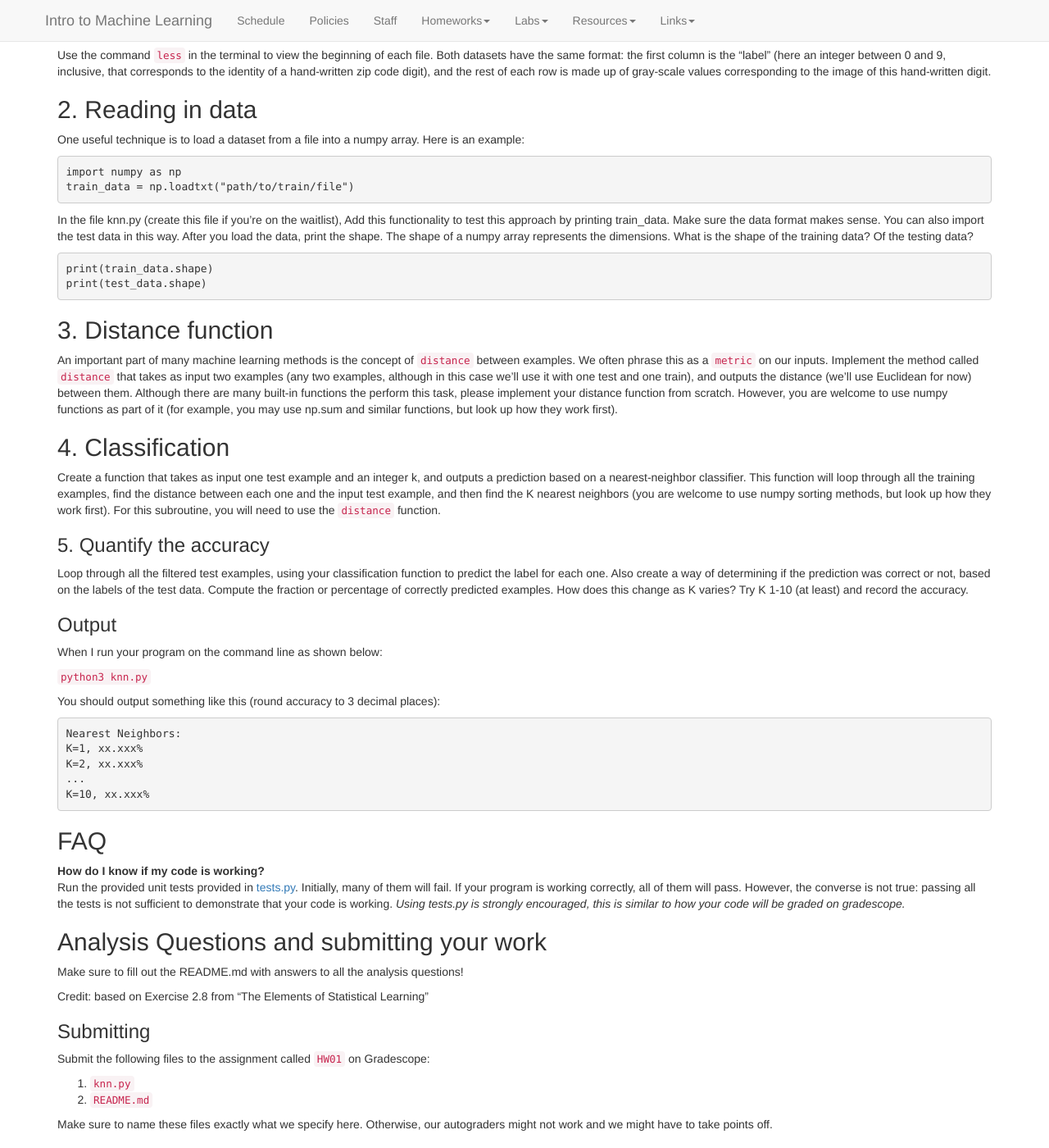
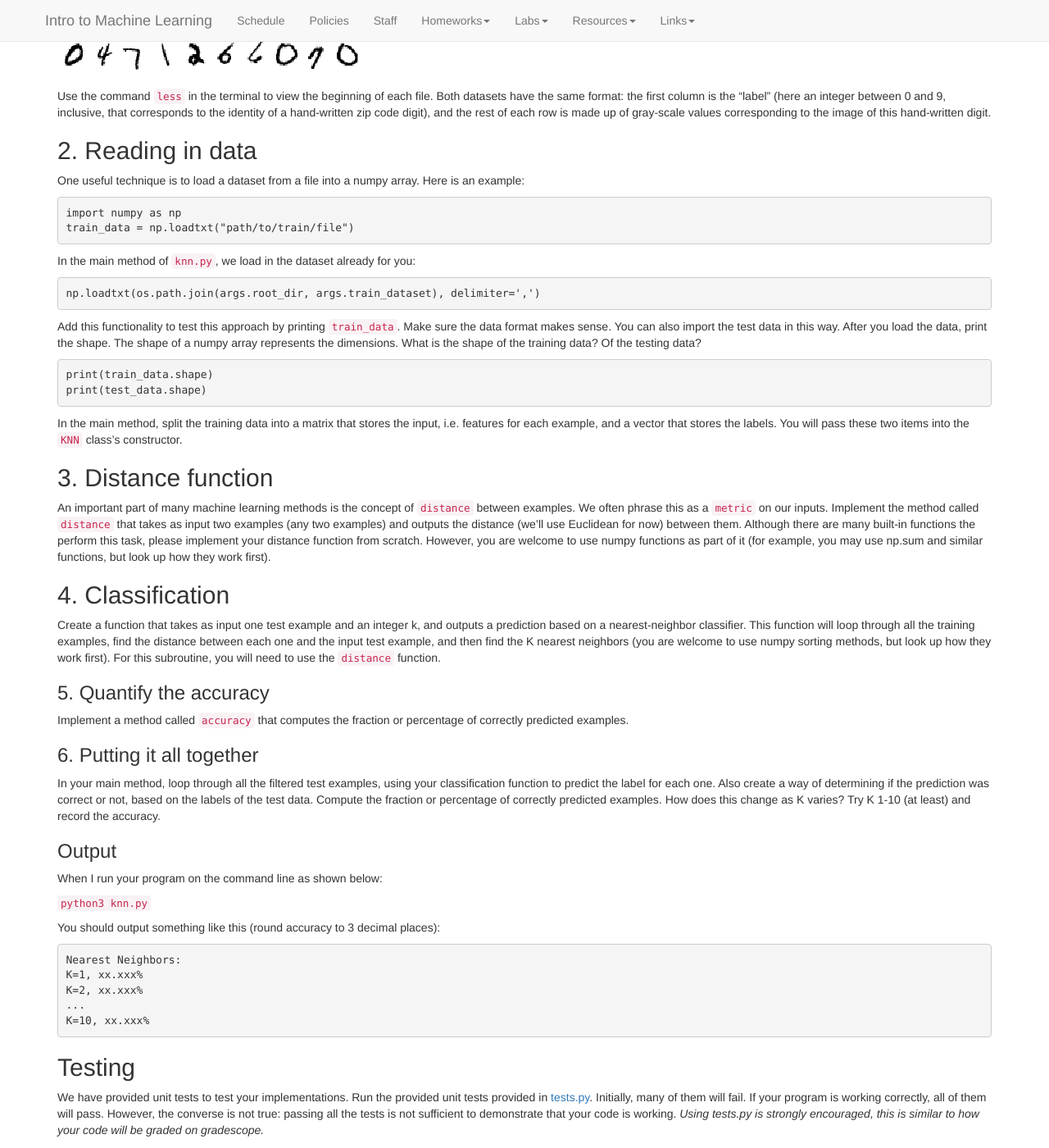
Before and after one commit to BrynMawrNLP/ml-course, a Jekyll site: the page built from hws/HW01.md, in a window 1280 px wide and 1400 px high, scrolled down 1778 px. Shown: the whole window at 82% size. Built offline with Jekyll 4.4.1, drawn with Linux system fonts in a browser that asks for light colours; nearby versions of some CDN libraries; library files that are not in the unit come from our copies; some of the changed text lies outside the part shown.

Commit message:
HW01 instructions done

````diff
--- a/hws/HW01.md
+++ b/hws/HW01.md
@@ -77,8 +77,11 @@ How do you think adopting a growth mindset can benefit your learning and perform
 The goal of this assignment is to implement a supervised machine learning algorithm (in this case K-nearest neighbors) and apply it to a real dataset. Along the way you should familiarize yourself with some of the terminology we have been discussing in class. You will also get a chance to practice working with large datasets (and practice Python if it has been a while).
 
 ### Provided code
-You are provided a file called `knn.py`. This python file contains a class called `KNN`. You will be
+You are provided the following files:
+
+- `knn.py` - a class called `KNN`. You will be
 implementing missing functionality to this class.
+- `knn_test.py` - a file to test your implementations.
 
 We also provided you with a `README.md`. You will answer for analysis questions and feedback in this document.
 
@@ -106,22 +109,36 @@ import numpy as np
 train_data = np.loadtxt("path/to/train/file")
 ```
 
-In the file knn.py (create this file if you’re on the waitlist),
-Add this functionality to test this approach by printing train_data. Make sure the data format makes sense. You can also import the test data in this way. After you load the data, print the shape. The shape of a numpy array represents the dimensions. What is the shape of the training data? Of the testing data?
+In the main method of `knn.py`, we load in the dataset already for you:
+
+```
+np.loadtxt(os.path.join(args.root_dir, args.train_dataset), delimiter=',')
+```
+
+Add this functionality to test this approach by printing
+`train_data`. Make sure the data format makes sense. You can also import the test data in this way. After you load the data, print the shape. The shape of a numpy array represents the dimensions. What is the shape of the training data? Of the testing data?
 
 ```
 print(train_data.shape)
 print(test_data.shape)
 ```
 
+In the main method, split the training data into a matrix that stores the input, i.e. features for each example,
+and a vector that stores the labels.
+You will pass these two items into the `KNN` class's constructor.
+
 ## 3. Distance function
-An important part of many machine learning methods is the concept of `distance` between examples. We often phrase this as a `metric` on our inputs. Implement the method called `distance` that takes as input two examples (any two examples, although in this case we’ll use it with one test and one train), and outputs the distance (we’ll use Euclidean for now) between them. Although there are many built-in functions the perform this task, please implement your distance function from scratch. However, you are welcome to use numpy functions as part of it (for example, you may use np.sum and similar functions, but look up how they work first).
+An important part of many machine learning methods is the concept of `distance` between examples. We often phrase this as a `metric` on our inputs. Implement the method called `distance` that takes as input two examples (any two examples)
+and outputs the distance (we’ll use Euclidean for now) between them. Although there are many built-in functions the perform this task, please implement your distance function from scratch. However, you are welcome to use numpy functions as part of it (for example, you may use np.sum and similar functions, but look up how they work first).
 
 ## 4. Classification
 Create a function that takes as input one test example and an integer k, and outputs a prediction based on a nearest-neighbor classifier. This function will loop through all the training examples, find the distance between each one and the input test example, and then find the K nearest neighbors (you are welcome to use numpy sorting methods, but look up how they work first). For this subroutine, you will need to use the `distance` function.
 
 ### 5. Quantify the accuracy
-Loop through all the filtered test examples, using your classification function to predict the label for each one. Also create a way of determining if the prediction was correct or not, based on the labels of the test data. Compute the fraction or percentage of correctly predicted examples. How does this change as K varies? Try K 1-10 (at least) and record the accuracy.
+Implement a method called `accuracy` that computes the fraction or percentage of correctly predicted examples.
+
+### 6. Putting it all together
+In your main method, loop through all the filtered test examples, using your classification function to predict the label for each one. Also create a way of determining if the prediction was correct or not, based on the labels of the test data. Compute the fraction or percentage of correctly predicted examples. How does this change as K varies? Try K 1-10 (at least) and record the accuracy.
 
 ### Output
 When I run your program on the command line as shown below:
@@ -137,13 +154,18 @@ K=2, xx.xxx%
 K=10, xx.xxx%
 ```
 
-## FAQ
-
-**How do I know if my code is working?**
+## Testing
+We have provided unit tests to test your implementations.
 Run the provided unit tests provided in [tests.py]().
 Initially, many of them will fail.
 If your program is working correctly, all of them will pass. However, the converse is not true: passing all the tests is not sufficient to demonstrate that your code is working.
 *Using tests.py is strongly encouraged, this is similar to how your code will be graded on gradescope.*
+
+The unit tests are based on small toy examples.The toy examples contain 12 training instances (labeled green, red, or blue)
+and 2 test instances. Each instance contains just two features (x,y coordinates).
+This figure shows the toy example:
+
+![](hw01/hw01_testcases.jpg)
 
 ## Analysis Questions and submitting your work
 Make sure to fill out the README.md with answers to all the analysis questions!
@@ -171,3 +193,6 @@ If you do any of the extensions, document this in your `README.md` (especially i
 - Visualize some of the examples that were classified incorrectly. The examples are 16x16 gray-scale images, so you can plot them on a grid.
 
 - Create command line arguments for which digits to include. Or you could let the user decide how much training data to use, what K value to use, or how many classes to use.
+
+- Replace all for loops in your code with vector operations. Python for loops are very slow, using vector operations
+is typically must faster. We will see this through out the course.
````
Also changed, not shown: hws/hw01/hw01_testcases.jpg (added).
